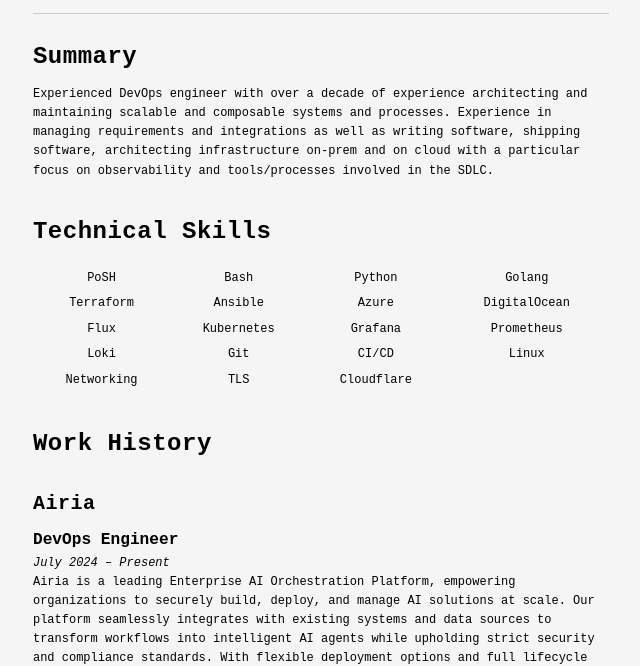
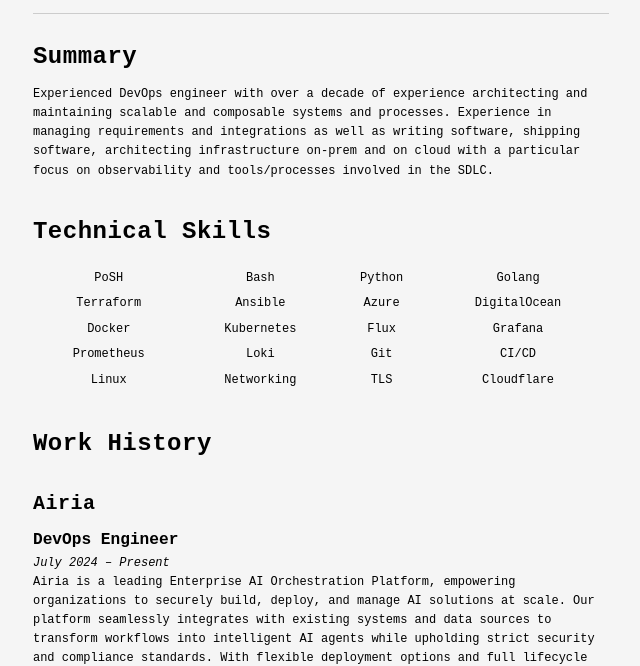
Before and after one commit to seaburr/resume, a plain HTML site: page index.html in a window 1280 px wide. Shown: the part 137-803 px from the top of the page, without its empty margins (319-959 px from the left). Drawn offline with Linux system fonts and the light colour scheme.

Commit message:
Updates technical skills section.

```diff
--- a/index.html
+++ b/index.html
@@ -32,9 +32,9 @@
       <table>
         <tr><td>PoSH</td><td>Bash</td><td>Python</td><td>Golang</td></tr>
         <tr><td>Terraform</td><td>Ansible</td><td>Azure</td><td>DigitalOcean</td></tr>
-        <tr><td>Flux</td><td>Kubernetes</td><td>Grafana</td><td>Prometheus</td></tr>
-        <tr><td>Loki</td><td>Git</td><td>CI/CD</td><td>Linux</td></tr>
-        <tr><td>Networking</td><td>TLS</td><td>Cloudflare</td></tr>
+        <tr><td>Docker</td><td>Kubernetes</td><td>Flux</td><td>Grafana</td></tr>
+        <tr><td>Prometheus</td><td>Loki</td><td>Git</td><td>CI/CD</td></tr>
+        <tr><td>Linux</td><td>Networking</td><td>TLS</td><td>Cloudflare</td></tr>
       </table>
     </section>
 
```
